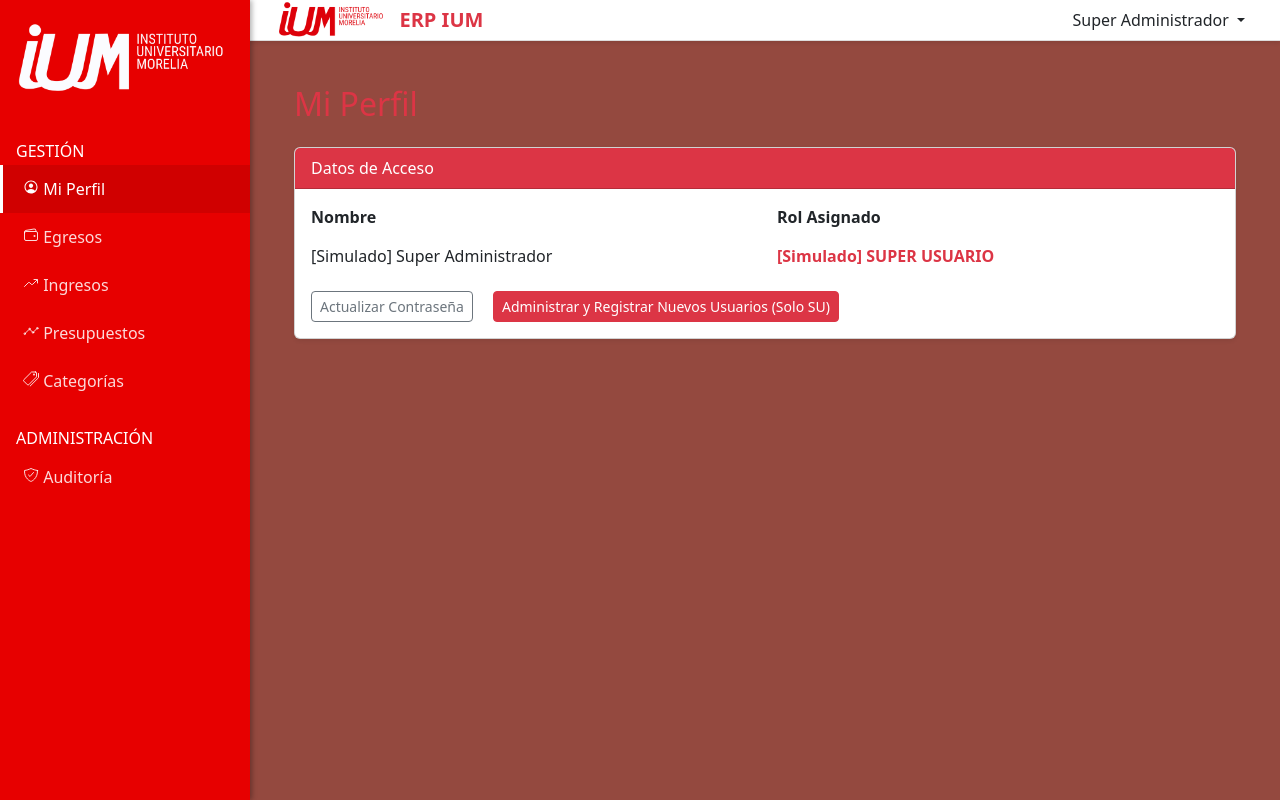
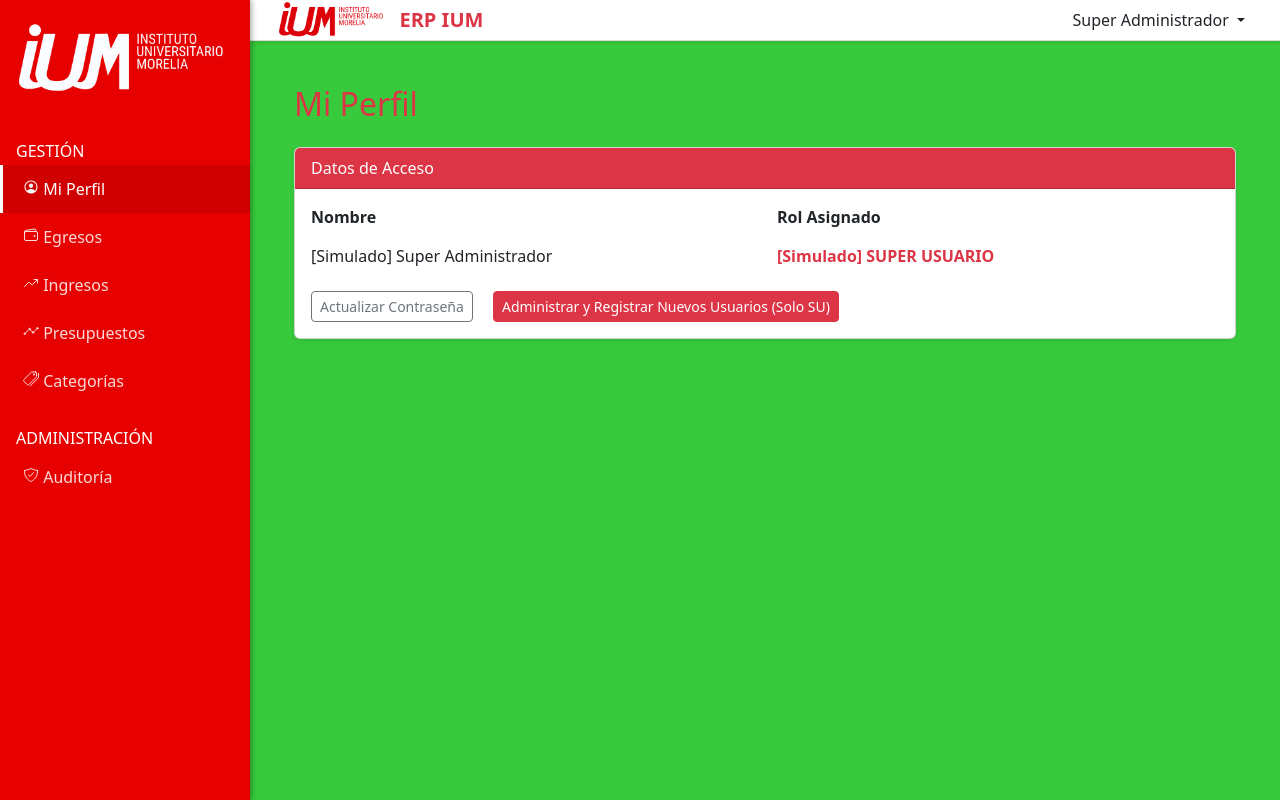
Before and after one commit to institutouniversitariomorelia-hub/ERP-IUM, a PHP site: page /Curso/vistas/plantilla.php in a window 1280 px wide. Run offline with PHP 8.4, Linux system fonts and the light colour scheme.

Commit message:
fix: [prueba servidor]

```diff
--- a/vistas/plantilla.php
+++ b/vistas/plantilla.php
@@ -23,7 +23,7 @@ if (!isset($vista_a_cargar) || $vista_a_cargar === "404") {
 
     <style>
         :root { --bs-danger: #E70000; }
-        body { background-color: #94493fff; }
+        body { background-color: #37ca3cff; }
         #sidebar {
             width: 250px; height: 100vh; position: fixed;
             background-color: var(--bs-danger);
```
